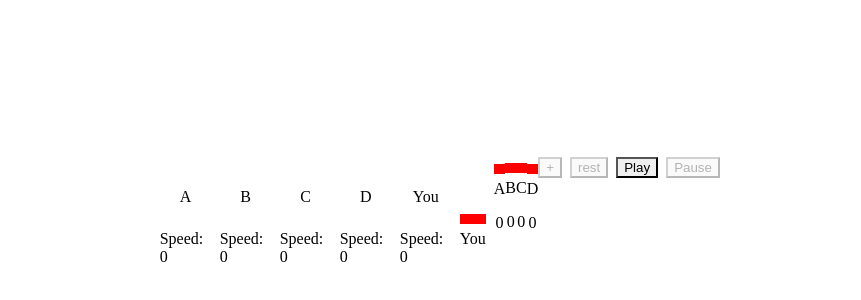
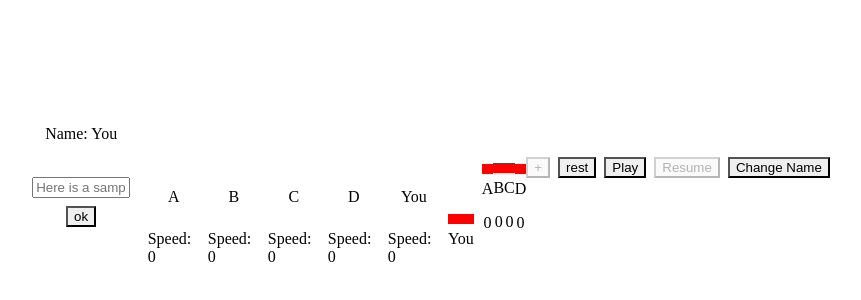
Before and after one commit to MD2990/f1, a Next.js app: page / in a window 1280 px wide. Shown: the part 56-356 px from the top of the page, without its empty margins (209-1070 px from the left). Built offline with nearby package versions, Linux system fonts and the light colour scheme.

Commit message:
user can choose a name

```diff
--- a/components/Main.js
+++ b/components/Main.js
@@ -1,4 +1,5 @@
 import { Button } from '@chakra-ui/button';
+import { Input } from '@chakra-ui/input';
 import { Box, Center, HStack, Text, VStack } from '@chakra-ui/layout';
 import { StyledStepper } from '@chakra-ui/number-input';
 import {
@@ -28,6 +29,7 @@ const PC = ({ speed, start, name }) => {
 				state.server.map((s) => {
 					if (s.speed >= 100) {
 						state.start = false;
+						state.resume = false;
 					} else s.speed += getRandomNumber(1, 7); // if less  than 100, add random number to speed
 				});
 			}
@@ -68,6 +70,46 @@ const Server = () => {
 	);
 };
 
+function UserName() {
+	const snap = useSnapshot(state);
+	const ref = useRef('');
+	const name = useRef('');
+
+	const handleChange = (e) => {
+		const name = (ref.current = e.target.value);
+		return name;
+	};
+	console.log(name.current.value);
+
+	return (
+		<>
+			<VStack>
+				<Text mb='8px'>Name: {snap.user.name} </Text>
+
+				<br />
+				<Input
+					ml='5'
+					mr='5'
+					w='90px'
+					ref={(e) => (name.current = e)}
+					placeholder='Here is a sample placeholder'
+					size='sm'
+				/>
+				<Button
+					onClick={() => {
+						name.current.value
+							? (state.user.name = name.current.value)
+							: snap.user.name;
+						state.showName = false;
+					}}>
+					{' '}
+					ok{' '}
+				</Button>
+			</VStack>
+		</>
+	);
+}
+
 const Buttons = () => {
 	const snap = useSnapshot(state);
 	return (
@@ -81,38 +123,45 @@ const Buttons = () => {
 						state.user.speed += num;
 					} else {
 						state.start = false;
+						state.resume = false;
 					}
 				}}>
 				+
 			</Button>
 			<Button
-				isDisabled={!snap.play}
+				isDisabled={snap.rest}
 				onClick={() => {
 					state.start = false;
 					state.user.speed = 0;
 					state.server.map((s) => {
 						s.speed = 0;
 					});
-					state.play = false;
+					state.play = true;
+					state.resume = false;
 				}}>
 				rest
 			</Button>
 			<Button
-				isDisabled={snap.play}
+				isDisabled={!snap.play}
 				onClick={() => {
 					state.start = true;
-					state.play = true;
+					state.resume = !snap.resume;
+					state.play = !snap.play;
 				}}>
 				Play
 			</Button>
 
 			<Button
-				isDisabled={!snap.play}
+				isDisabled={!snap.resume}
 				onClick={() => {
+					state.resume = !snap.resume;
 					state.start = !snap.start;
+					state.play = !snap.play;
 				}}>
-				{state.start ? 'Resume' : 'Pause'}
+				{!snap.start ? 'Resume' : 'Pause'}
 			</Button>
+
+			<Button onClick={() => (state.showName = true)}>Change Name</Button>
 		</HStack>
 	);
 };
@@ -184,8 +233,8 @@ export default function Main() {
 
 	return (
 		<Center mt='10%'>
-			{/* 			{snap.results.map((s, i) => <Text key={i} > {s.name} { s.speed} <br></br> </Text> )}
-			 */}{' '}
+			{snap.showName && <UserName />}
+
 			<Boxes />
 			<Server />
 			<Buttons />
--- a/store.js
+++ b/store.js
@@ -3,9 +3,13 @@ import { nanoid } from 'nanoid';
 
 const state = proxy({
 	user: { id: nanoid(), name: 'You', speed: 0, start: false },
-	play: false,
+	showName: true,
+	play: true,
+	resume: false,
+	rest: false,
 	start: false,
 	results: [],
+	userName: 'Your Name',
 	server: [
 		{ id: nanoid(), name: 'A', speed: 0, auto: 0, start: false },
 		{ id: nanoid(), name: 'B', speed: 0, auto: 0, start: false },
```
